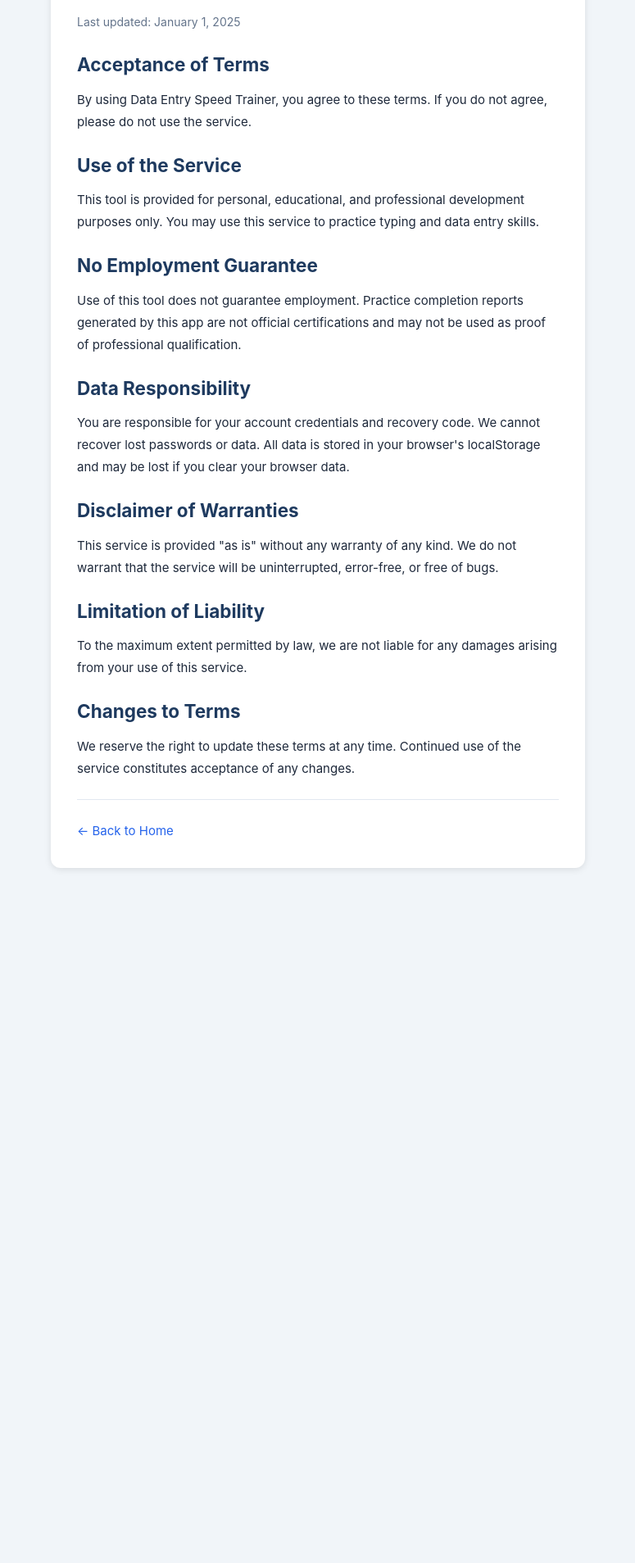
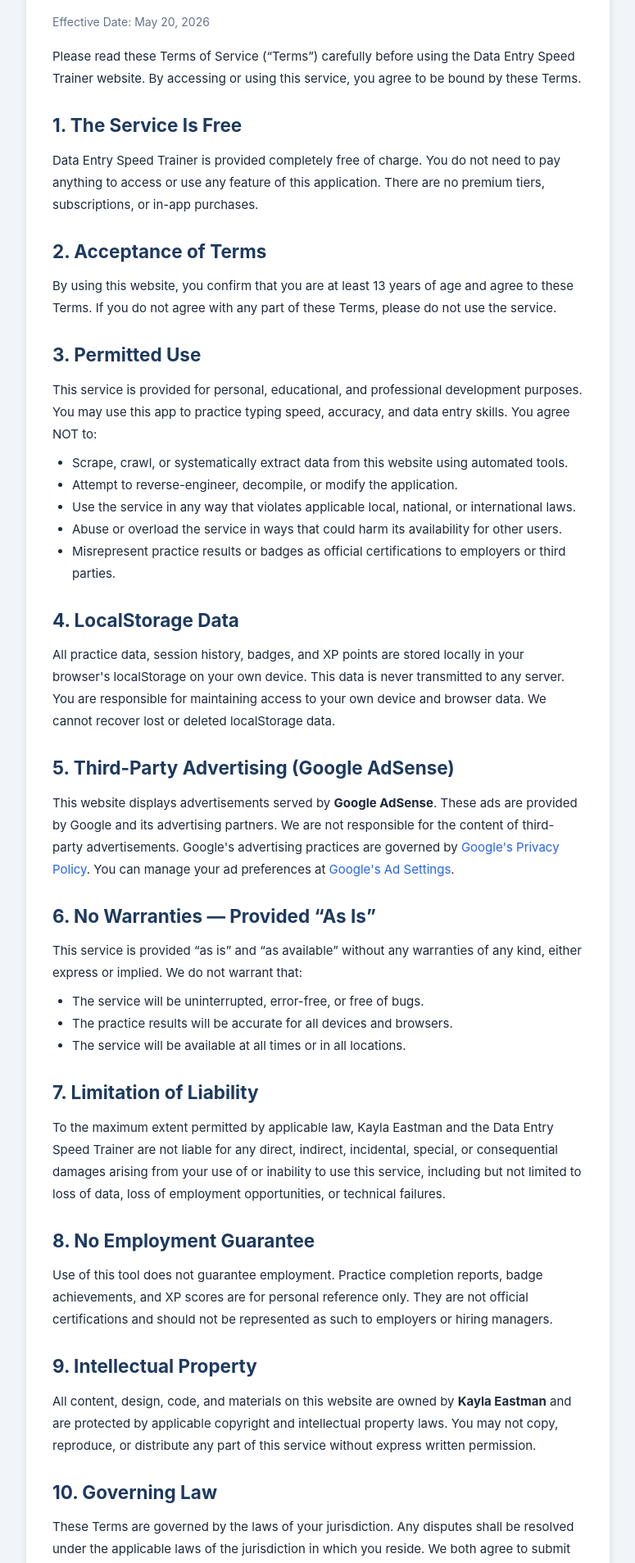
Before and after one commit to kaylaeastman86-cyber/Data-Entry-Typing-Speed-Trainer, a React (Vite) app: page /terms in a window 1280 px wide. Shown: the part 100-2007 px from the top of the page at 82% size, without its empty margins (252-1027 px from the left). Before the commit the page ends 1191 px from the top, so only its background shows below. Built offline with nearby package versions, Linux system fonts and the light colour scheme.

Commit message:
feat: add Terms of Service page
Updated the Terms of Service page with a new effective date and improved content structure. Added sections for permitted use, local storage data, and intellectual property.

```diff
--- a/src/pages/Terms.jsx
+++ b/src/pages/Terms.jsx
@@ -1,34 +1,70 @@
 import { Link } from 'react-router-dom'
+
 export default function Terms() {
+  const effectiveDate = 'May 20, 2026'
+
   return (
-    <div className="page" style={{maxWidth:700}}>
+    <div className="page" style={{ maxWidth: 760 }}>
       <h1 className="page-title">Terms of Service</h1>
-      <div className="card card-lg" style={{lineHeight:1.8}}>
-        <p className="text-muted text-sm mb-2">Last updated: January 1, 2025</p>
+      <div className="card card-lg" style={{ lineHeight: 1.8 }}>
+        <p className="text-muted text-sm mb-2">Effective Date: {effectiveDate}</p>
 
-        <h2 style={{color:'var(--navy)',margin:'1.25rem 0 0.5rem'}}>Acceptance of Terms</h2>
-        <p>By using Data Entry Speed Trainer, you agree to these terms. If you do not agree, please do not use the service.</p>
+        <p>Please read these Terms of Service (&ldquo;Terms&rdquo;) carefully before using the Data Entry Speed Trainer website. By accessing or using this service, you agree to be bound by these Terms.</p>
 
-        <h2 style={{color:'var(--navy)',margin:'1.25rem 0 0.5rem'}}>Use of the Service</h2>
-        <p>This tool is provided for personal, educational, and professional development purposes only. You may use this service to practice typing and data entry skills.</p>
+        <h2 style={{ color: 'var(--navy)', margin: '1.5rem 0 0.5rem' }}>1. The Service Is Free</h2>
+        <p>Data Entry Speed Trainer is provided completely free of charge. You do not need to pay anything to access or use any feature of this application. There are no premium tiers, subscriptions, or in-app purchases.</p>
 
-        <h2 style={{color:'var(--navy)',margin:'1.25rem 0 0.5rem'}}>No Employment Guarantee</h2>
-        <p>Use of this tool does not guarantee employment. Practice completion reports generated by this app are not official certifications and may not be used as proof of professional qualification.</p>
+        <h2 style={{ color: 'var(--navy)', margin: '1.5rem 0 0.5rem' }}>2. Acceptance of Terms</h2>
+        <p>By using this website, you confirm that you are at least 13 years of age and agree to these Terms. If you do not agree with any part of these Terms, please do not use the service.</p>
 
-        <h2 style={{color:'var(--navy)',margin:'1.25rem 0 0.5rem'}}>Data Responsibility</h2>
-        <p>You are responsible for your account credentials and recovery code. We cannot recover lost passwords or data. All data is stored in your browser's localStorage and may be lost if you clear your browser data.</p>
+        <h2 style={{ color: 'var(--navy)', margin: '1.5rem 0 0.5rem' }}>3. Permitted Use</h2>
+        <p>This service is provided for personal, educational, and professional development purposes. You may use this app to practice typing speed, accuracy, and data entry skills. You agree NOT to:</p>
+        <ul style={{ paddingLeft: '1.5rem', margin: '0.5rem 0' }}>
+          <li>Scrape, crawl, or systematically extract data from this website using automated tools.</li>
+          <li>Attempt to reverse-engineer, decompile, or modify the application.</li>
+          <li>Use the service in any way that violates applicable local, national, or international laws.</li>
+          <li>Abuse or overload the service in ways that could harm its availability for other users.</li>
+          <li>Misrepresent practice results or badges as official certifications to employers or third parties.</li>
+        </ul>
 
-        <h2 style={{color:'var(--navy)',margin:'1.25rem 0 0.5rem'}}>Disclaimer of Warranties</h2>
-        <p>This service is provided "as is" without any warranty of any kind. We do not warrant that the service will be uninterrupted, error-free, or free of bugs.</p>
+        <h2 style={{ color: 'var(--navy)', margin: '1.5rem 0 0.5rem' }}>4. LocalStorage Data</h2>
+        <p>All practice data, session history, badges, and XP points are stored locally in your browser&apos;s localStorage on your own device. This data is never transmitted to any server. You are responsible for maintaining access to your own device and browser data. We cannot recover lost or deleted localStorage data.</p>
 
-        <h2 style={{color:'var(--navy)',margin:'1.25rem 0 0.5rem'}}>Limitation of Liability</h2>
-        <p>To the maximum extent permitted by law, we are not liable for any damages arising from your use of this service.</p>
+        <h2 style={{ color: 'var(--navy)', margin: '1.5rem 0 0.5rem' }}>5. Third-Party Advertising (Google AdSense)</h2>
+        <p>This website displays advertisements served by <strong>Google AdSense</strong>. These ads are provided by Google and its advertising partners. We are not responsible for the content of third-party advertisements. Google&apos;s advertising practices are governed by <a href="https://policies.google.com/privacy" target="_blank" rel="noopener noreferrer" className="link">Google&apos;s Privacy Policy</a>. You can manage your ad preferences at <a href="https://www.google.com/settings/ads" target="_blank" rel="noopener noreferrer" className="link">Google&apos;s Ad Settings</a>.</p>
 
-        <h2 style={{color:'var(--navy)',margin:'1.25rem 0 0.5rem'}}>Changes to Terms</h2>
-        <p>We reserve the right to update these terms at any time. Continued use of the service constitutes acceptance of any changes.</p>
+        <h2 style={{ color: 'var(--navy)', margin: '1.5rem 0 0.5rem' }}>6. No Warranties &mdash; Provided &ldquo;As Is&rdquo;</h2>
+        <p>This service is provided &ldquo;as is&rdquo; and &ldquo;as available&rdquo; without any warranties of any kind, either express or implied. We do not warrant that:</p>
+        <ul style={{ paddingLeft: '1.5rem', margin: '0.5rem 0' }}>
+          <li>The service will be uninterrupted, error-free, or free of bugs.</li>
+          <li>The practice results will be accurate for all devices and browsers.</li>
+          <li>The service will be available at all times or in all locations.</li>
+        </ul>
+
+        <h2 style={{ color: 'var(--navy)', margin: '1.5rem 0 0.5rem' }}>7. Limitation of Liability</h2>
+        <p>To the maximum extent permitted by applicable law, Kayla Eastman and the Data Entry Speed Trainer are not liable for any direct, indirect, incidental, special, or consequential damages arising from your use of or inability to use this service, including but not limited to loss of data, loss of employment opportunities, or technical failures.</p>
+
+        <h2 style={{ color: 'var(--navy)', margin: '1.5rem 0 0.5rem' }}>8. No Employment Guarantee</h2>
+        <p>Use of this tool does not guarantee employment. Practice completion reports, badge achievements, and XP scores are for personal reference only. They are not official certifications and should not be represented as such to employers or hiring managers.</p>
+
+        <h2 style={{ color: 'var(--navy)', margin: '1.5rem 0 0.5rem' }}>9. Intellectual Property</h2>
+        <p>All content, design, code, and materials on this website are owned by <strong>Kayla Eastman</strong> and are protected by applicable copyright and intellectual property laws. You may not copy, reproduce, or distribute any part of this service without express written permission.</p>
+
+        <h2 style={{ color: 'var(--navy)', margin: '1.5rem 0 0.5rem' }}>10. Governing Law</h2>
+        <p>These Terms are governed by the laws of your jurisdiction. Any disputes shall be resolved under the applicable laws of the jurisdiction in which you reside. We both agree to submit to the personal jurisdiction of the applicable courts for the purpose of litigating any such disputes.</p>
+
+        <h2 style={{ color: 'var(--navy)', margin: '1.5rem 0 0.5rem' }}>11. Changes to Terms</h2>
+        <p>We reserve the right to update these Terms at any time. Continued use of the service after changes are posted constitutes your acceptance of the updated Terms. We will update the effective date above when changes are made.</p>
+
+        <h2 style={{ color: 'var(--navy)', margin: '1.5rem 0 0.5rem' }}>12. Contact</h2>
+        <p>For questions about these Terms, contact us at: <a href="mailto:kaylaeastman86@gmail.com" className="link">kaylaeastman86@gmail.com</a></p>
 
         <hr className="divider" />
-        <Link to="/" className="link">← Back to Home</Link>
+        <div style={{ display: 'flex', gap: '1rem', flexWrap: 'wrap' }}>
+          <Link to="/" className="link">&#8592; Back to Home</Link>
+          <Link to="/privacy" className="link">Privacy Policy</Link>
+          <Link to="/contact" className="link">Contact</Link>
+        </div>
       </div>
     </div>
   )
```
